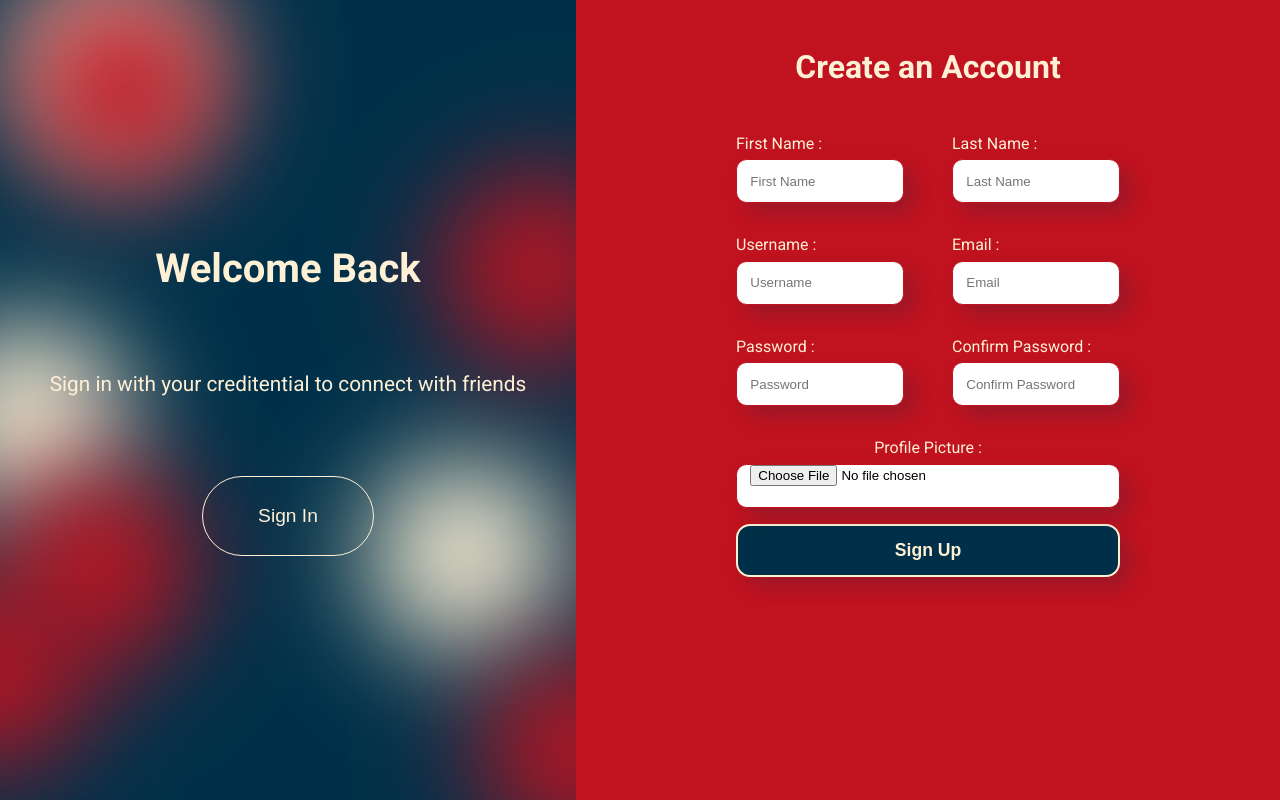
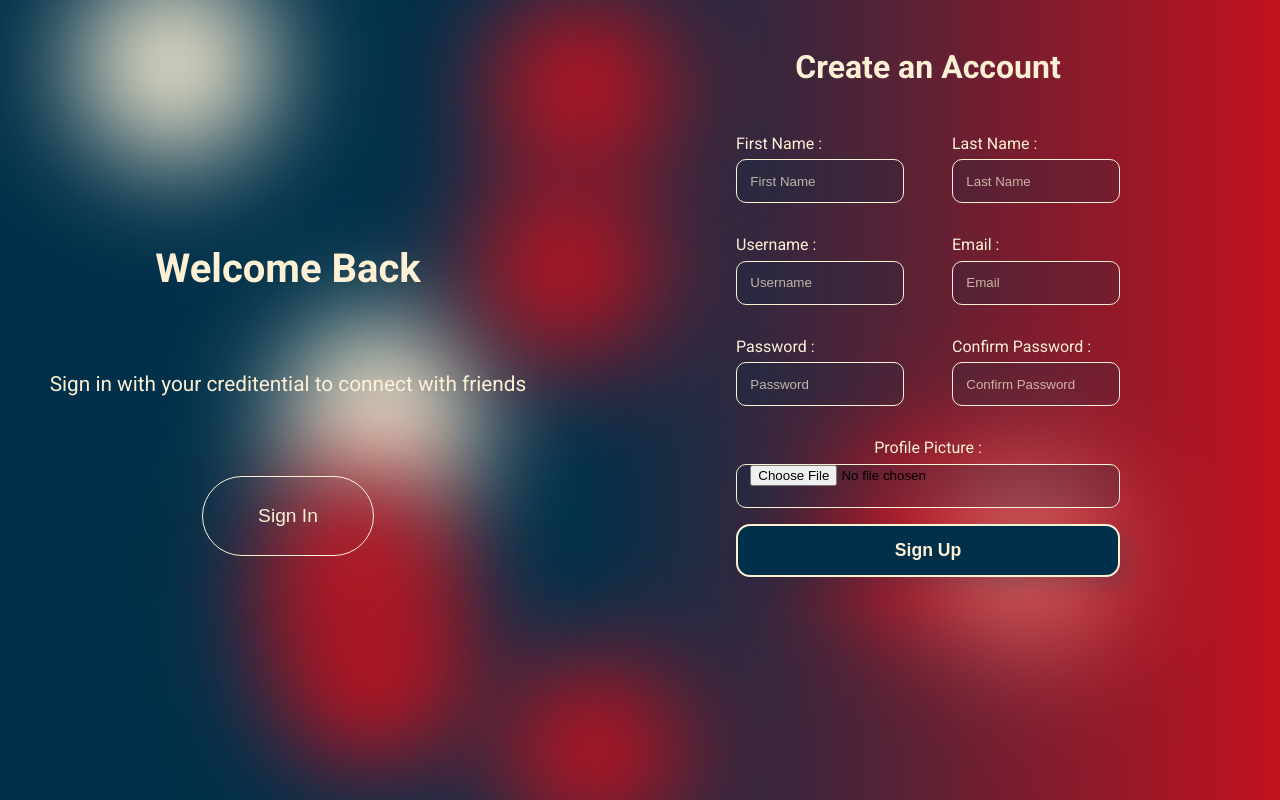
Before and after one commit to elprince-dev/compassionet-app, a Next.js app in the folder frontend/: page /Signup in a window 1280 px wide. Built offline with nearby package versions, Linux system fonts and the light colour scheme; no server answers.

Commit message:
Codes signin routing

```diff
--- a/frontend/src/app/(auth)/Signin/page.module.scss
+++ b/frontend/src/app/(auth)/Signin/page.module.scss
@@ -5,18 +5,21 @@
   position: relative;
   width: 100vw;
   height: 100vh;
+  display: flex;
+  justify-content: center;
+  align-items: center;
   .gradient {
     position: absolute;
     z-index: 1;
     width: 100vw;
     height: 100vh;
-    background: rgb(120, 0, 0);
-    background: linear-gradient(
-      90deg,
-      rgba(120, 0, 0, 1) 0%,
-      rgba(120, 0, 0, 1) 17%,
-      rgba(120, 0, 0, 0.12377450980392157) 82%
-    );
+    background: rgba($darkRed, 0.6);
+    // background: linear-gradient(
+    //   90deg,
+    //   rgba(120, 0, 0, 1) 0%,
+    //   rgba(120, 0, 0, 1) 17%,
+    //   rgba(120, 0, 0, 0.12377450980392157) 82%
+    // );
   }
   .formContainer {
     display: flex;
@@ -29,7 +32,6 @@
     width: 50%;
     height: 100%;
     z-index: 2;
-    border: solid 1px blue;
     h3 {
       font-size: 3rem;
       color: $off-white;
--- a/frontend/src/app/(auth)/Signup/layout.js
+++ b/frontend/src/app/(auth)/Signup/layout.js
@@ -2,6 +2,7 @@ export const metadata = {
   title: "Next.js",
   description: "Generated by Next.js",
 };
+import Background from "@/components/Background";
 import "./layout.css";
 import { Roboto } from "next/font/google";
 
@@ -14,6 +15,7 @@ export default function RootLayout({ children }) {
   return (
     <html lang="en">
       <body className={roboto.className}>
+        <Background />
         <div className="container">{children}</div>
       </body>
     </html>
--- a/frontend/src/components/SigninDirecting.jsx
+++ b/frontend/src/components/SigninDirecting.jsx
@@ -1,13 +1,17 @@
 import React from "react";
 import styles from "../styles/signinDirecting.module.scss";
+import { useRouter } from "next/navigation";
 
 const SigninDirecting = () => {
+  const router = useRouter();
   return (
     <>
       <div className={styles.container}>
         <h3>Welcome Back</h3>
         <p>Sign in with your creditential to connect with friends</p>
-        <button>Sign In</button>
+        <button type="submit" onClick={() => router.push("/Signin")}>
+          Sign In
+        </button>
       </div>
       {/* Background Code */}
       <div class={styles.background}>
--- a/frontend/src/styles/signinDirecting.module.scss
+++ b/frontend/src/styles/signinDirecting.module.scss
@@ -46,6 +46,7 @@
 }
 
 .background {
+  display: none;
   z-index: -1;
   position: fixed;
   width: 45vw;
--- a/frontend/src/styles/signup.module.scss
+++ b/frontend/src/styles/signup.module.scss
@@ -3,6 +3,7 @@
 
 .container {
   //   box-shadow: 10px 10px 20px rgba($blue, 0.2);
+  background: linear-gradient(to left, rgba($lightRed, 1), rgba($lightRed, 0));
   padding: 3em 10em;
   width: 55%;
   height: 100%;
@@ -10,21 +11,21 @@
     margin-bottom: 1em;
     color: $off-white;
     font-size: 2rem;
-    background-color: $lightRed;
+    // background-color: $lightRed;
   }
-  background-color: $lightRed;
+  // background-color: $lightRed;
   display: flex;
   flex-direction: column;
   align-items: center;
   form {
-    background-color: $lightRed;
+    // background-color: $lightRed;
     .textInput {
-      background-color: $lightRed;
+      // background-color: $lightRed;
       display: flex;
       flex-wrap: wrap;
       justify-content: space-between;
       .field {
-        background-color: $lightRed;
+        // background-color: $lightRed;
         margin: 1em 0;
         width: calc(100% / 2 - 1.5em);
         input {
@@ -35,13 +36,19 @@
           border-radius: 0.8em;
           border: 1px solid $lightRed;
           padding-left: 1em;
-          box-shadow: 10px 10px 20px rgba($blue, 0.2);
+          // box-shadow: 10px 10px 20px rgba($blue, 0.2);
+          background-color: rgba($blue, 0.2);
+          border-color: $off-white;
+          border-radius: 10px;
           &:focus {
-            border: 2px solid $blue;
+            border: 2px solid $lightRed;
+          }
+          &::placeholder {
+            color: rgba($off-white, 0.7);
           }
         }
         label {
-          background-color: $lightRed;
+          // background-color: $lightRed;
           display: block;
           margin-bottom: 0.4em;
           font-size: 1rem;
```
